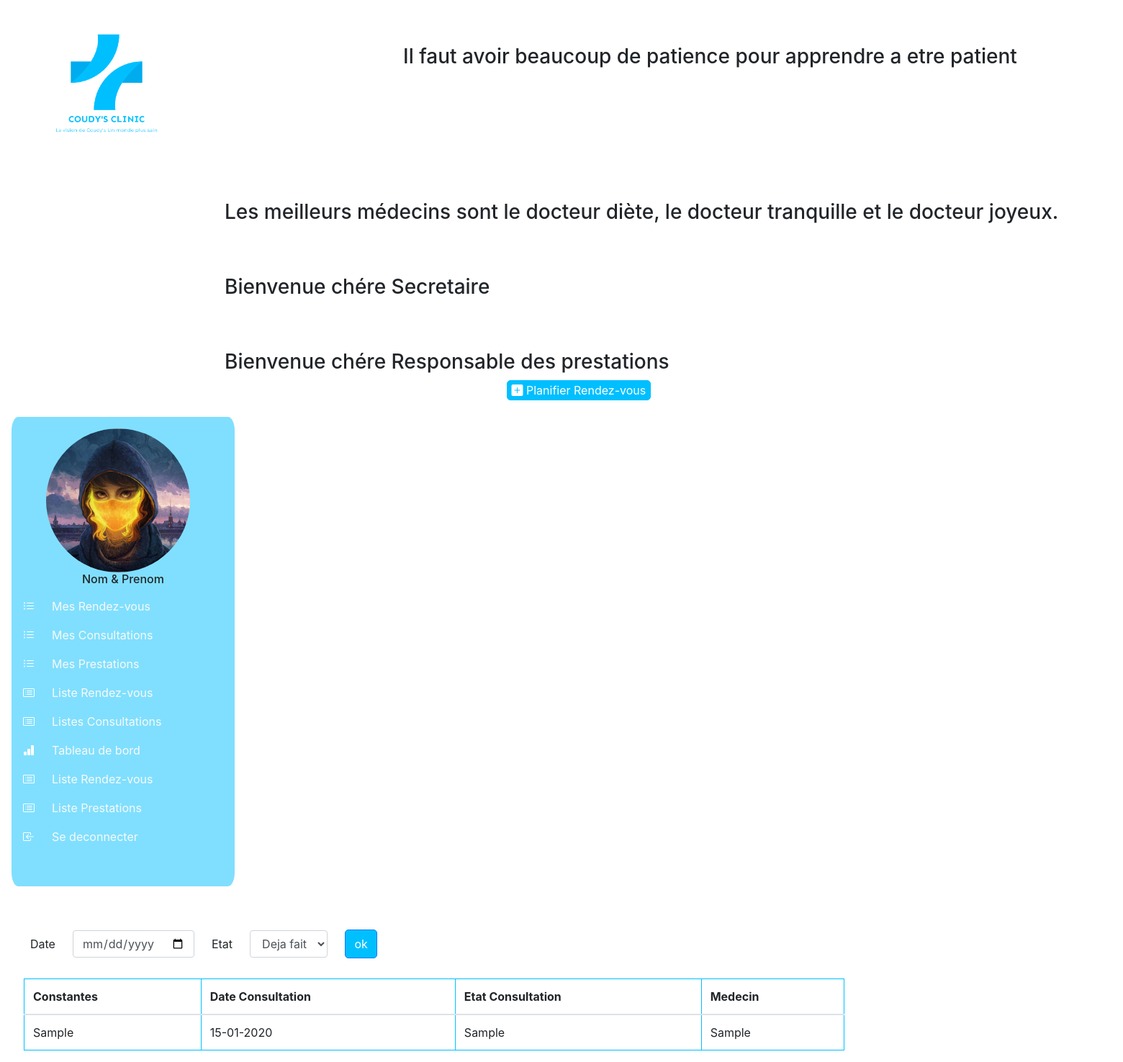
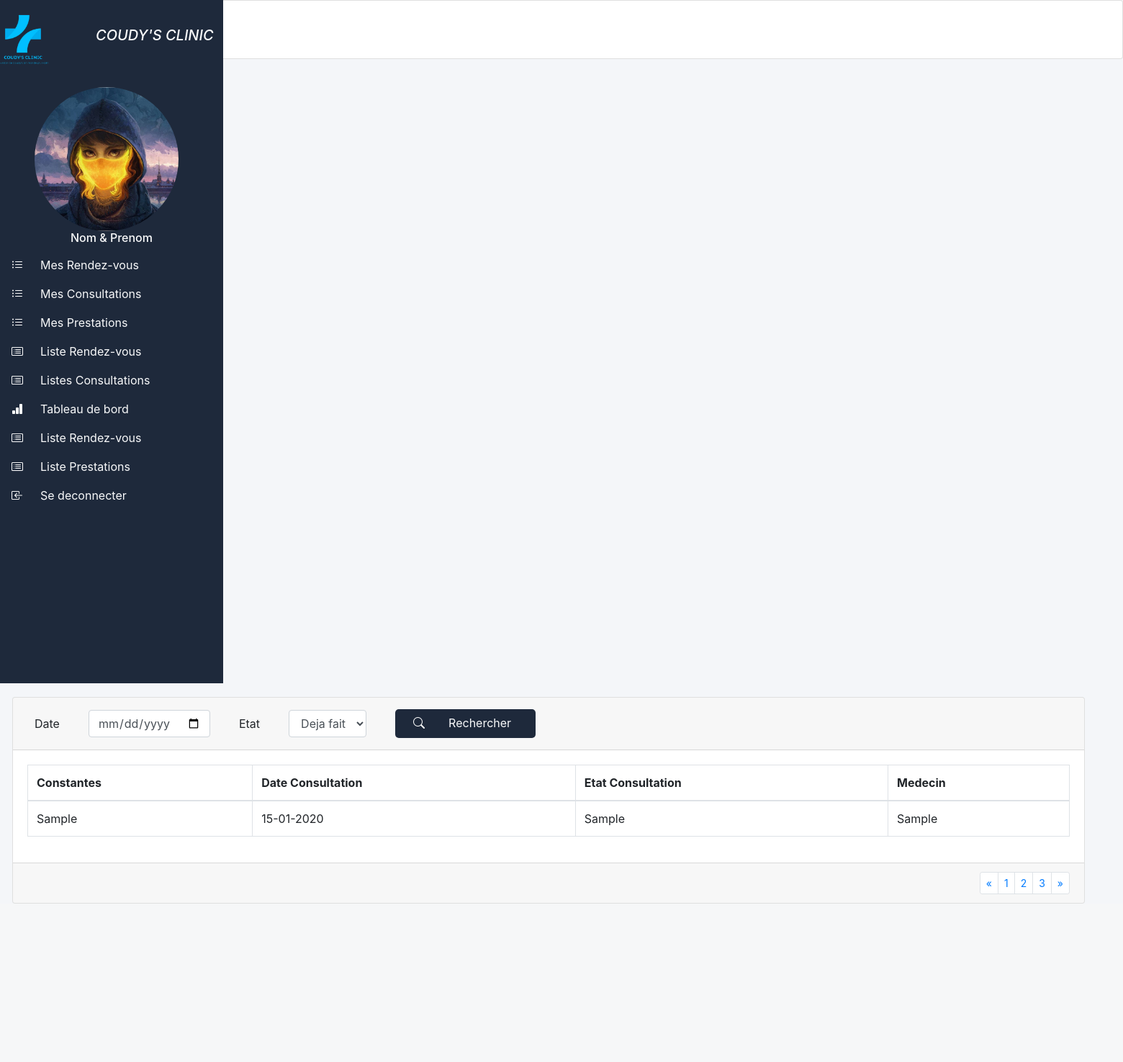
Before and after one commit to Coudylywane/Clinique, a PHP site: template views/patient/mes.consultations.html.php in a window 1560 px wide. Shown: the whole page at 72% size. After the commit the page ends 1255 px from the top, so only its background shows below. Run offline with PHP 8.4, Linux system fonts and the light colour scheme; the template is opened without the code that fills it: most values are stand-ins (such as "Sample title", 1, 10 or a date in 2020); some libraries are stand-ins or nearby versions.

Commit message:
modification

```diff
--- a/public/css/connexion.css
+++ b/public/css/connexion.css
@@ -10,10 +10,13 @@
     height: 901px;
   }
   .logo{
+    position: relative;
+    left: -15%;
     vertical-align: middle;
     border-style: none;
-    width: 200px;
-    height: 200px;
+    width: 100px;
+    height: 100px;
+
 
   }
 
--- a/public/css/header.css
+++ b/public/css/header.css
@@ -13,14 +13,37 @@
    }
 
    .prendre {
-    background-color: #00BFFF;
+    background-color: #1e293b;
     border-radius: 5px;
     color: white;
     text-decoration: none;
      display: inline-block;
     font-size: 16px;
-    margin-left: 45%;
+    margin-left: 58%;
+    width: 10%;
+
 
 
 
   }
+
+
+  .ml-4, .mx-4 {
+    margin-left: 2.5rem !important;
+
+}
+
+
+
+
+
+.liste{
+  margin-left: 18%;
+}
+
+
+ .tab{
+margin-top: -5%;
+width: 1490px;
+
+ }
--- a/public/css/inscription.css
+++ b/public/css/inscription.css
@@ -48,18 +48,16 @@
 }
 
 .btn {
-  background-color: #00BFFF;
+  background-color: #1e293b;
   border-radius: 5px;
-  color: white;
-
   text-align: center;
   text-decoration: none;
   display: inline-block;
   font-size: 16px;
   margin: 4px 2px;
- margin-left: -15%;
- width: 10%;
- height: 40px;
+  margin-left: -15%;
+  width: 10%;
+  height: 40px;
 
 }
 .bouton{
--- a/views/inc/header.html.php
+++ b/views/inc/header.html.php
@@ -12,5 +12,6 @@
     <link rel="stylesheet" href="<?= WEB_ROUTE.'css/inscription.css'?>">
     <link rel="stylesheet" href="<?= WEB_ROUTE.'css/header.css'?>">
     <link rel="stylesheet" href="https://cdn.jsdelivr.net/npm/bootstrap-icons@1.5.0/font/bootstrap-icons.css">
-
+    <link href="//netdna.bootstrapcdn.com/font-awesome/3.2.1/css/font-awesome.css" rel="stylesheet">
   </head>
+  <body style="background-color: #f4f6f9;">
--- a/views/inc/menu.html.php
+++ b/views/inc/menu.html.php
@@ -9,11 +9,14 @@
     </button>
 
     <div class="collapse navbar-collapse" id="collapsibleNavId">
-
         <ul class="nav flex-column mr-auto mt-2 mt-lg-0">
             <div class="profile">
+            <div class="row">
+                <img class="logo mt-3 ml-5" src="image/logo.png" alt="">
+                <h5 class="mt-5 text-light" style="font-style: italic;">COUDY'S CLINIC</h5>
+            </div>
             <img class="logos mt-3 ml-5" src="upload/masque.png" alt="">
-            <h6 class="text-center">Nom & Prenom</h6>
+            <h6 class="text-center text-light">Nom & Prenom</h6>
 
             <?php if (est_patient()):?>
                 <li class="nav-item active">
@@ -72,12 +75,12 @@
 
 <style>
     .profile{
-        height: 652px;
-        width: 310px;
-        border-radius: 3%;
-        background-color:#80DFFE;
-
-    }
+        margin-top: -35%;
+    height: 960px;
+    width: 310px;
+    background-color: #1e293b;
+    margin-right: 2%;
+}
     .image{
         float: left;
         color: white;
@@ -96,7 +99,7 @@
     color: black;
 }
 .nav-item a:hover{
-    background-color: grey;
+    background-color:#00BFFF ;
 }
 
 
--- a/views/inc/menu0.html.php
+++ b/views/inc/menu0.html.php
@@ -2,11 +2,9 @@
 
 
 <div class="container-fluid">
-            <div class="row">
-                <img class="logo mt-3 ml-5" src="image/logo.png" alt="">
-
+            <div class="row ">
                 <?php if (est_patient()):?>
-                <h3 class="slogan"> Il faut avoir beaucoup de patience pour apprendre a etre patient</h3>
+                <h3 class="slogan">Liste des Rendez-vous</h3>
                 <?php endif?>
 
                 <?php if (est_medecin()):?>
--- a/views/patient/mes.consultations.html.php
+++ b/views/patient/mes.consultations.html.php
@@ -1,13 +1,27 @@
 <?php require_once(ROUTE_DIR.'views/inc/header.html.php')?>
-<?php require_once(ROUTE_DIR.'views/inc/menu0.html.php')?>
+<div class="card h-50">
   <div class="row">
-    <div class="col-md-4">
+      <h5 class="mt-5 liste" ><?= $title_page?></h5>
+  </div>
+</div>
+<div class="row" style="margin-left: -31px;">
+    <div class="col-md-2">
         <?php require_once(ROUTE_DIR.'views/inc/menu.html.php')?>
     </div>
- <div class="container mt-5 ml-5">
+  <div class="profil" style="margin-top: 1%;">
+ <div class="container mt-5 ml-5 ">
 <div class="row">
 
     <div class="col-md-offset-3">
+    <!-- formulaire -->
+    </div>
+</div>
+</div>
+<div class="row mt-4 ">
+  <div class="col-md-12">
+      <div class="card tab ml-5 ">
+          <div class="card-header">
+            <div class="row">
             <form class="form-inline" method="POST">
                 <input type="hidden" class="form-control" name="controlleurs" id="inputName" value="patient" placeholder="">
                 <input type="hidden" class="form-control" name="action" id="inputName" value="filtre.consultation" placeholder="">
@@ -22,15 +36,18 @@
                             <option value="deja fait">Deja fait</option>
                             <option value="pas fait">Pas fait</option>
                         </select>
-              <button type="submit" class="btn btn-primary ml-4 submit ">ok</button>
+                    </div>
+                    <div>
+                        <button type="submit" class="btn text-light ml-4" style="width: 100%;margin-top: 2%;"><i class="bi bi-search image"></i>Rechercher</button>
+                   </div>
 
-         </div>
                 </div>
             </form>
               </div>
               </div>
-<div class="row mt-4 ">
-<table class="table tab">
+              <!-- /.card-header -->
+              <div class="card-body">
+                <table class="table table-bordered">
                   <thead>
 
                   <tr>
@@ -52,6 +69,19 @@
                   </tbody>
                 </table>
               </div>
+              <!-- /.card-body -->
+              <div class="card-footer clearfix">
+                <ul class="pagination pagination-sm m-0 float-right">
+                  <li class="page-item"><a class="page-link" href="#">«</a></li>
+                  <li class="page-item"><a class="page-link" href="#">1</a></li>
+                  <li class="page-item"><a class="page-link" href="#">2</a></li>
+                  <li class="page-item"><a class="page-link" href="#">3</a></li>
+                  <li class="page-item"><a class="page-link" href="#">»</a></li>
+                </ul>
+              </div>
+            </div>
+          </div>
+        </div>
       </div>
 </div>
 
@@ -60,33 +90,3 @@
 
 
   <?php require_once(ROUTE_DIR.'views/inc/footer.html.php')?>
-
-
-  <style>
-
-
-
-.tab{
-    border: 1px solid #00BFFF;
-}
-
-
-
-
-.table td, .table th{
-    padding: .75rem;
-    vertical-align: top;
-    border: 1px solid #00BFFF ;
- }
-
- .table tr {
-    padding: .75rem;
-    vertical-align: top;
-    border: 1px solid #00BFFF ;
- }
-
-
- .submit{
-   width: 45px;
- }
-  </style>
--- a/views/security/connexion.html.php
+++ b/views/security/connexion.html.php
@@ -27,7 +27,7 @@
                 <form action="<?=WEB_ROUTE?>" method="post">
                       <input type="hidden" name="controlleurs" value="security"/>
                       <input type="hidden" name="action" value="connexion"/>
-                   <img class="logo mt-3 ml-5" src="image/logo.png" alt="">
+                   <img class="logo mt-3 ml-5" src="image/logo.png" alt="" style="width: 200px; height:200px; margin-top:-12%;">
                    <?php if (isset($arrayError['erreurConnexion'])):?>
                             <div class="alert alert-primary " role="alert">
                             <strong><?php echo isset($arrayError['erreurConnexion']) ? $arrayError['erreurConnexion']: '';?> </strong>
```
Also changed, not shown: controlleurs/patient.controlleurs.php (+10 -0 lines), models/patient.models.php (+4 -7 lines), views/patient/mes.prestation.html.php (+37 -36 lines), views/patient/mes.rendez-vous.html.php (+37 -47 lines), views/patient/prendre_rendez_vous.html.php (+40 -14 lines), 2 other files. Lines whose indentation alone changed are shown as unchanged.
